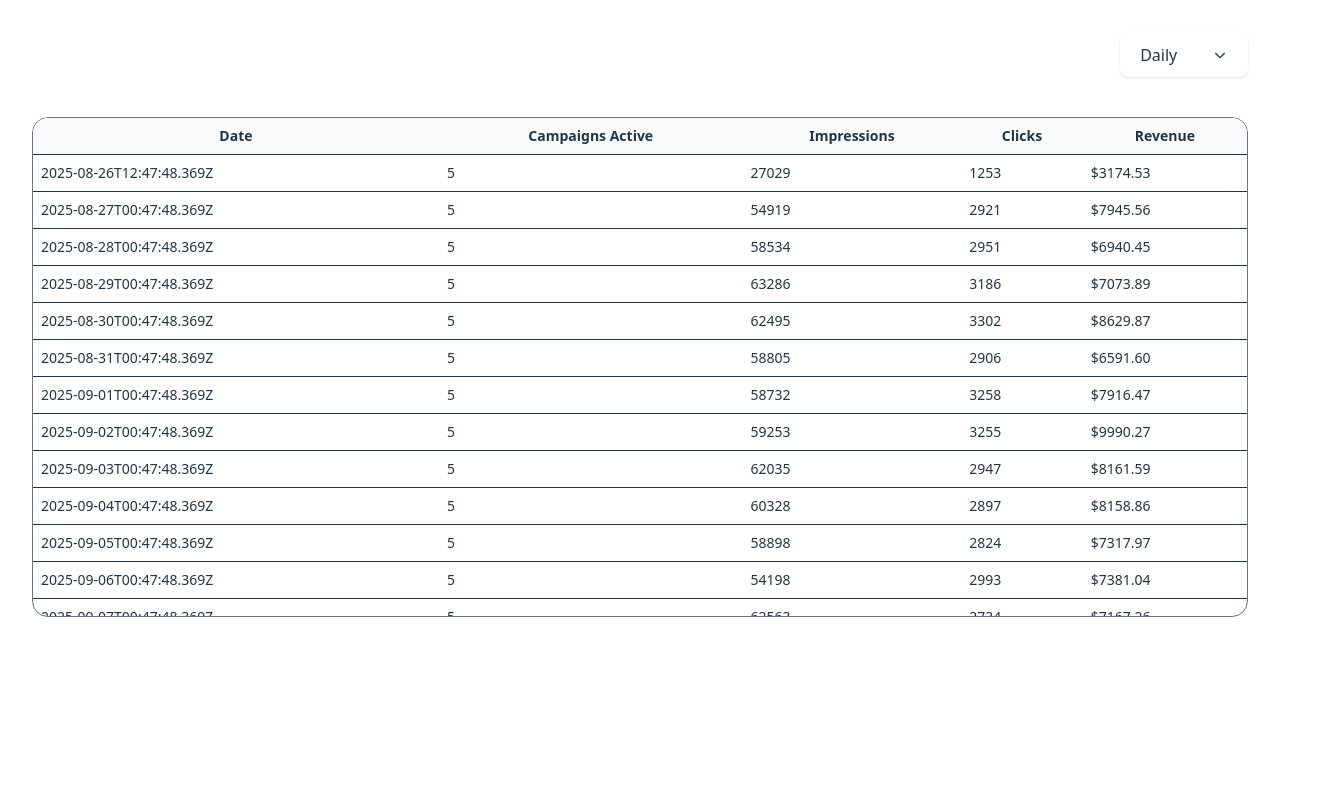
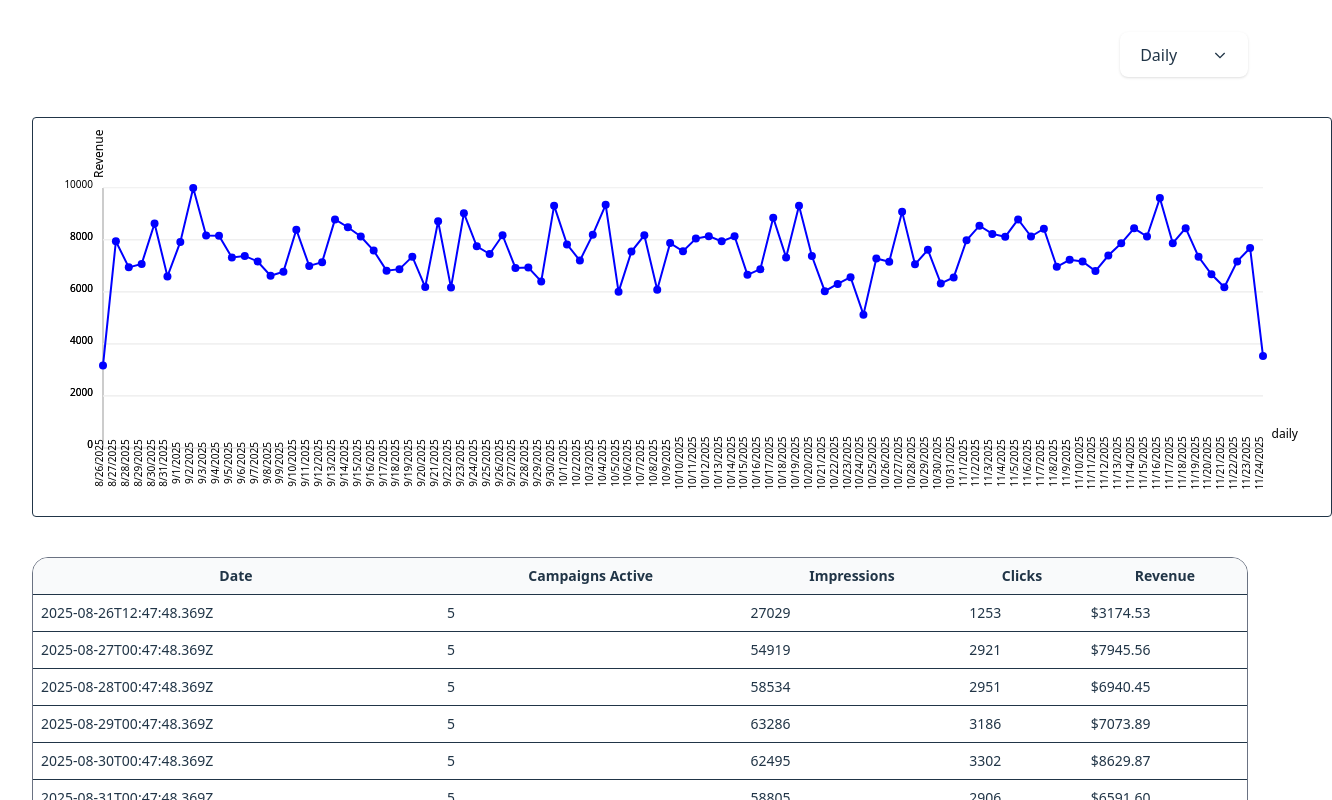
Before and after one commit to hapttic/front-test-assigment-2025-public, a React (Vite) app: page / in a window 1280 px wide. Shown: the top 800 px of the page, 1332 px wide, since content can reach past the window. Built offline with nearby package versions, Linux system fonts and the light colour scheme.

Commit message:
feat: create Chart component

```diff
--- a/src/App.css
+++ b/src/App.css
@@ -1,5 +1,5 @@
 #root {
-  width: 100%;
+  /* width: 100%; */
   /* max-width: 1280px; */
   /* margin: 0 auto; */
   padding: 2rem;
--- /dev/null
+++ b/src/components/Chart.tsx
@@ -0,0 +1,204 @@
+import type { AggregatedSlot } from "../types";
+
+// export default function Chart({ data }: { data: AggregatedSlot[] }) {
+//   if (!data.length) return null;
+
+//   const maxRevenue = Math.max(...data.map((d) => d.revenue));
+
+//   return (
+//     <svg className="w-full h-48 border rounded bg-white">
+//       {data.map((d, i) => {
+//         const x = (i / (data.length - 1)) * 100;
+//         const y = 100 - (d.revenue / maxRevenue) * 100;
+
+//         return <circle key={i} cx={`${x}%`} cy={`${y}%`} r="3" fill="blue" />;
+//       })}
+//     </svg>
+//   );
+// }
+
+export default function Chart({
+  data,
+  aggregation,
+}: {
+  data: AggregatedSlot[];
+  aggregation: "hourly" | "daily" | "weekly" | "monthly";
+}) {
+  if (!data.length) return null;
+
+  const maxValue = Math.max(...data.map((d) => d.revenue));
+  console.log("max rev: ", maxValue);
+  const width = 1300;
+  const height = 400;
+  const padding = 70;
+
+  function niceStep(maxValue: number, numIntervals: number) {
+    const rawStep = maxValue / numIntervals;
+    const pow10 = Math.pow(10, Math.floor(Math.log10(rawStep))); // 10^n
+    const base = rawStep / pow10;
+
+    let niceBase;
+    if (base <= 1) niceBase = 1;
+    else if (base <= 2) niceBase = 2;
+    else if (base <= 5) niceBase = 5;
+    else niceBase = 10;
+
+    return niceBase * pow10;
+  }
+
+  const numIntervals = 5;
+  const step = niceStep(maxValue, numIntervals);
+  const axisMax = Math.ceil(maxValue / step) * step;
+  const yValues = [];
+  for (let v = 0; v <= axisMax; v += step) {
+    yValues.push(v);
+  }
+  for (let v = 0; v <= maxValue; v += step) {
+    yValues.push(v);
+  }
+  if (yValues[yValues.length - 1] < maxValue) {
+    yValues.push(step * yValues.length); // ensure last value >= maxValue
+  }
+
+  const getX = (i: number) =>
+    padding + (i / (data.length - 1)) * (width - padding * 2);
+
+  const getY = (value: number) =>
+    height - padding - (value / maxValue) * (height - padding * 2);
+
+  //const numIntervals = 5;
+  const intervalStep = Math.ceil(maxValue / numIntervals);
+
+  const linePath = data
+    .map((d, i) => `${i === 0 ? "M" : "L"} ${getX(i)} ${getY(d.revenue)}`)
+    .join(" ");
+
+  return (
+    <svg width={width} height={height} className="bg-white border rounded">
+      {/* X Axis */}
+      <line
+        x1={padding}
+        y1={height - padding}
+        x2={width - padding}
+        y2={height - padding}
+        stroke="#999"
+      />
+      {/* <text x={width / 2} y={height - 5} fontSize={12} textAnchor="middle">
+        Days
+      </text> */}
+      <text
+        x={width - padding + 35}
+        y={height - padding - 10}
+        fontSize={12}
+        textAnchor="end"
+      >
+        {aggregation}
+      </text>
+
+      {/* Y Axis */}
+      <line
+        x1={padding}
+        y1={padding}
+        x2={padding}
+        y2={height - padding}
+        stroke="#999"
+      />
+      {/* <text
+        x={15} // left margin
+        y={height / 2} // centered vertically
+        fontSize={12}
+        textAnchor="middle"
+        transform={`rotate(-90, 15, ${height / 2})`}
+      >
+        Revenue
+      </text> */}
+      <text
+        x={padding}
+        y={padding - 10}
+        fontSize={12}
+        textAnchor="start"
+        transform={`rotate(-90, ${padding}, ${padding - 10})`}
+      >
+        Revenue
+      </text>
+
+      {/* {Array.from({ length: numIntervals + 1 }).map((_, i) => {
+        const value = i * intervalStep;
+        const y = getY(value);
+
+        return (
+          <g key={i}>
+            <line
+              x1={padding}
+              y1={y}
+              x2={width - padding}
+              y2={y}
+              stroke="#eee"
+            />
+            <text x={padding - 10} y={y} fontSize={10} textAnchor="end">
+              {value}
+            </text>
+          </g>
+        );
+      })} */}
+      {yValues.map((value, i) => (
+        <g key={i}>
+          <line
+            x1={padding}
+            y1={getY(value)}
+            x2={width - padding}
+            y2={getY(value)}
+            stroke="#eee"
+          />
+          <text x={padding - 10} y={getY(value)} fontSize={10} textAnchor="end">
+            {value}
+          </text>
+        </g>
+      ))}
+
+      {/* Line */}
+      <path d={linePath} fill="none" stroke="blue" strokeWidth={2} />
+
+      {/* Points */}
+      {data.map((d, i) => (
+        <circle key={i} cx={getX(i)} cy={getY(d.revenue)} r="4" fill="blue" />
+      ))}
+
+      {/* X Labels (time) */}
+      {data.map((d, i) => (
+        <text
+          key={`label-${i}`}
+          x={getX(i)}
+          y={height - padding + 15}
+          fontSize={10}
+          textAnchor="middle"
+          transform={`rotate(-90, ${getX(i)}, ${height - padding + 15})`}
+        >
+          {d.start.toLocaleDateString()}
+          {/* {d.timeLabel} */}
+        </text>
+      ))}
+      {/* {Array.from({ length: numIntervals + 1 }).map((_, i) => {
+        const value = i * intervalStep;
+        const y = getY(value);
+
+        return (
+          <text
+            key={i}
+            x={padding - 10} // left of axis
+            y={y}
+            fontSize={10}
+            textAnchor="end"
+          >
+            {value}
+          </text>
+        );
+      })} */}
+
+      {/* Y max label */}
+      {/* <text x={padding - 10} y={padding} fontSize={10} textAnchor="end">
+        {maxValue}
+      </text> */}
+    </svg>
+  );
+}
--- a/src/index.css
+++ b/src/index.css
@@ -26,9 +26,19 @@ a:hover {
 body {
   margin: 0;
   display: flex;
+  justify-content: center;
   /* place-items: center; */
   min-width: 320px;
   min-height: 100vh;
+}
+
+#root {
+  max-width: 1400px;
+  width: 100%;
+  /* max-width: 1280px; */
+  /* margin: 0 auto; */
+  padding: 2rem;
+  /* text-align: center; */
 }
 
 button {
--- a/src/pages/Dashboard.tsx
+++ b/src/pages/Dashboard.tsx
@@ -3,6 +3,7 @@ import { useFetchCampaignData } from "../hooks/useFetchCampaignData";
 import DataTable from "../components/DataTable";
 import { useAggregatedMetrics } from "../hooks/useAggregatedMetrics";
 import AggregationFilter from "../components/AggregationFilter";
+import Chart from "../components/Chart";
 
 export default function Dashboard() {
   // const [aggregation, setAggregation] = useState<
@@ -39,6 +40,7 @@ export default function Dashboard() {
           />
         </div>
       </div>
+      <Chart data={aggregated} aggregation={mode} />
       <DataTable
         rows={aggregated}
         //rows={metrics}
```
